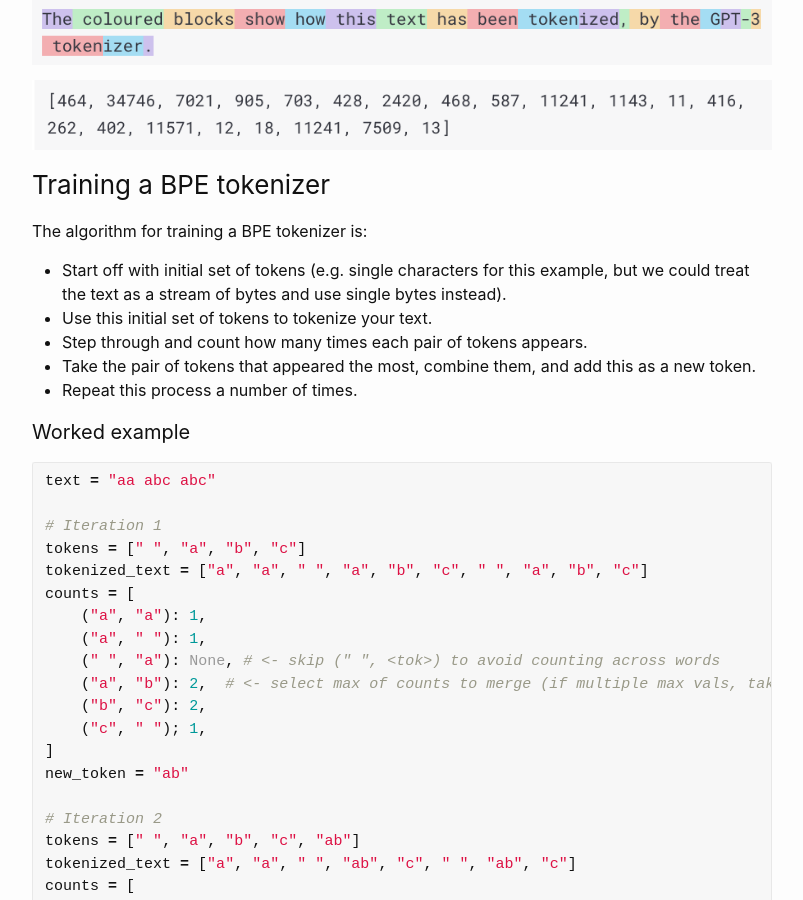
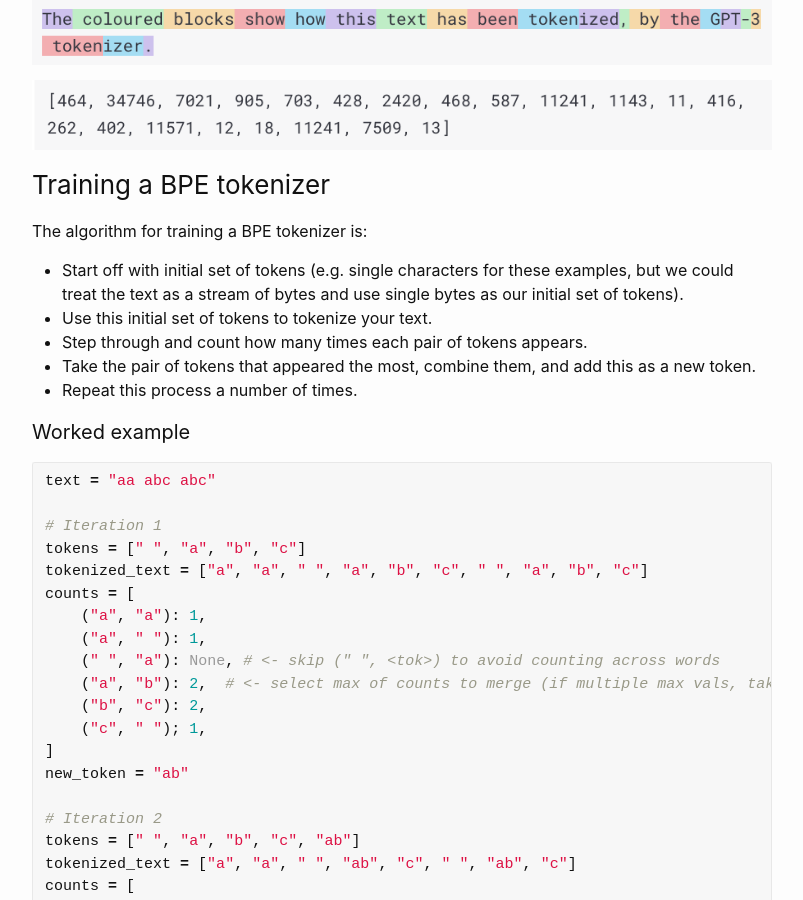
Before and after one commit to sradc/sradc.github.io, a Jekyll site: the page built from _posts/2023-07-02-bpe.md, in a window 1280 px wide and 900 px high, scrolled down 409 px. Shown: the whole window, without its empty margins (238-1041 px from the left). Built offline with Jekyll 4.4.1, drawn with Linux system fonts in a browser that asks for light colours; comment, search, counter and statistics services are not loaded.

Commit message:
slightly clearer wording(?)

```diff
--- a/_posts/2023-07-02-bpe.md
+++ b/_posts/2023-07-02-bpe.md
@@ -33,7 +33,7 @@ illustrate the result of running GPT-3's BPE tokenizer on some text (i.e. a stri
 
 The algorithm for training a BPE tokenizer is:
 
-- Start off with initial set of tokens (e.g. single characters for this example, but we could treat the text as a stream of bytes and use single bytes instead).
+- Start off with initial set of tokens (e.g. single characters for these examples, but we could treat the text as a stream of bytes and use single bytes as our initial set of tokens).
 - Use this initial set of tokens to tokenize your text.
 - Step through and count how many times each pair of tokens appears.
 - Take the pair of tokens that appeared the most, combine them, and add this as a new token.
```
